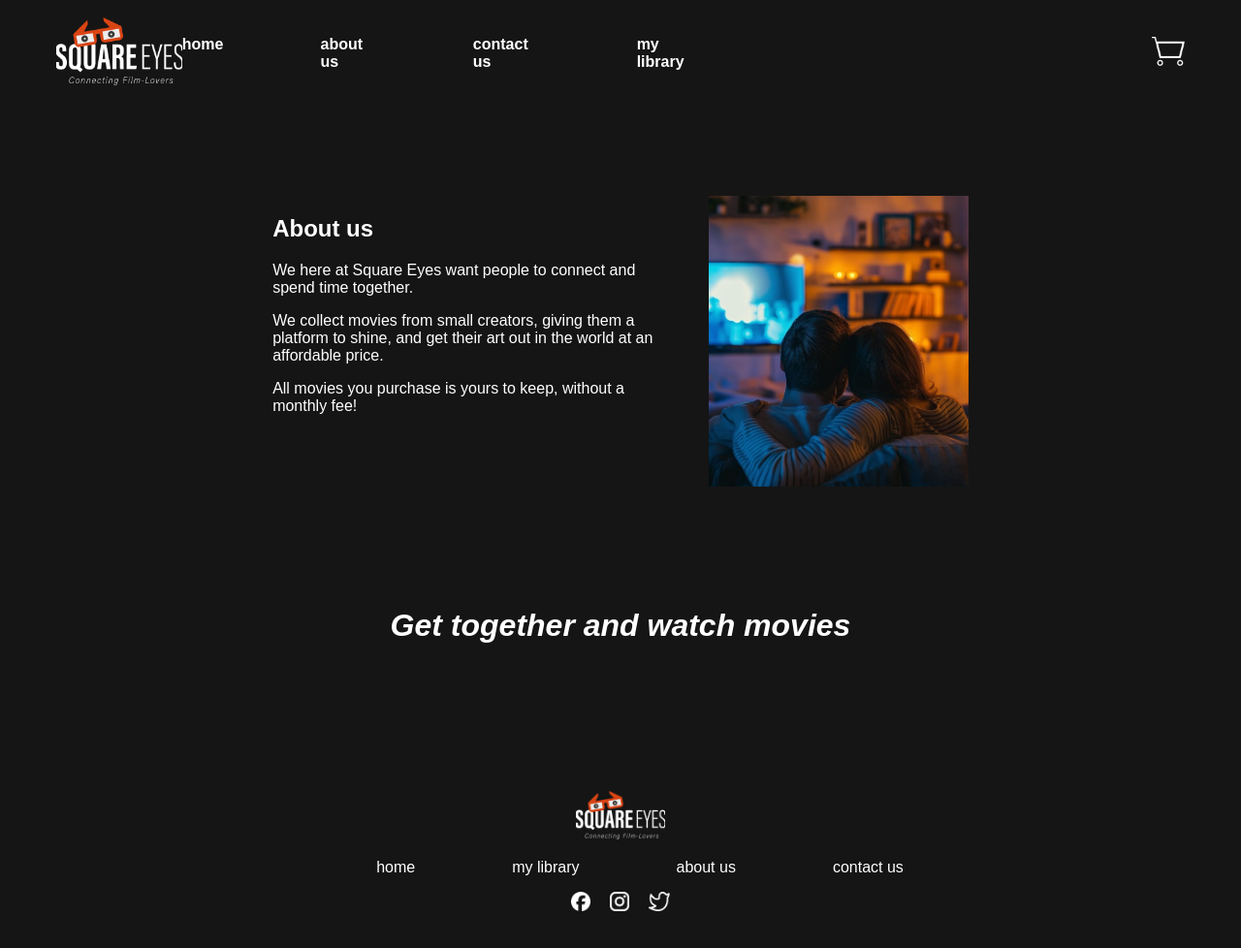
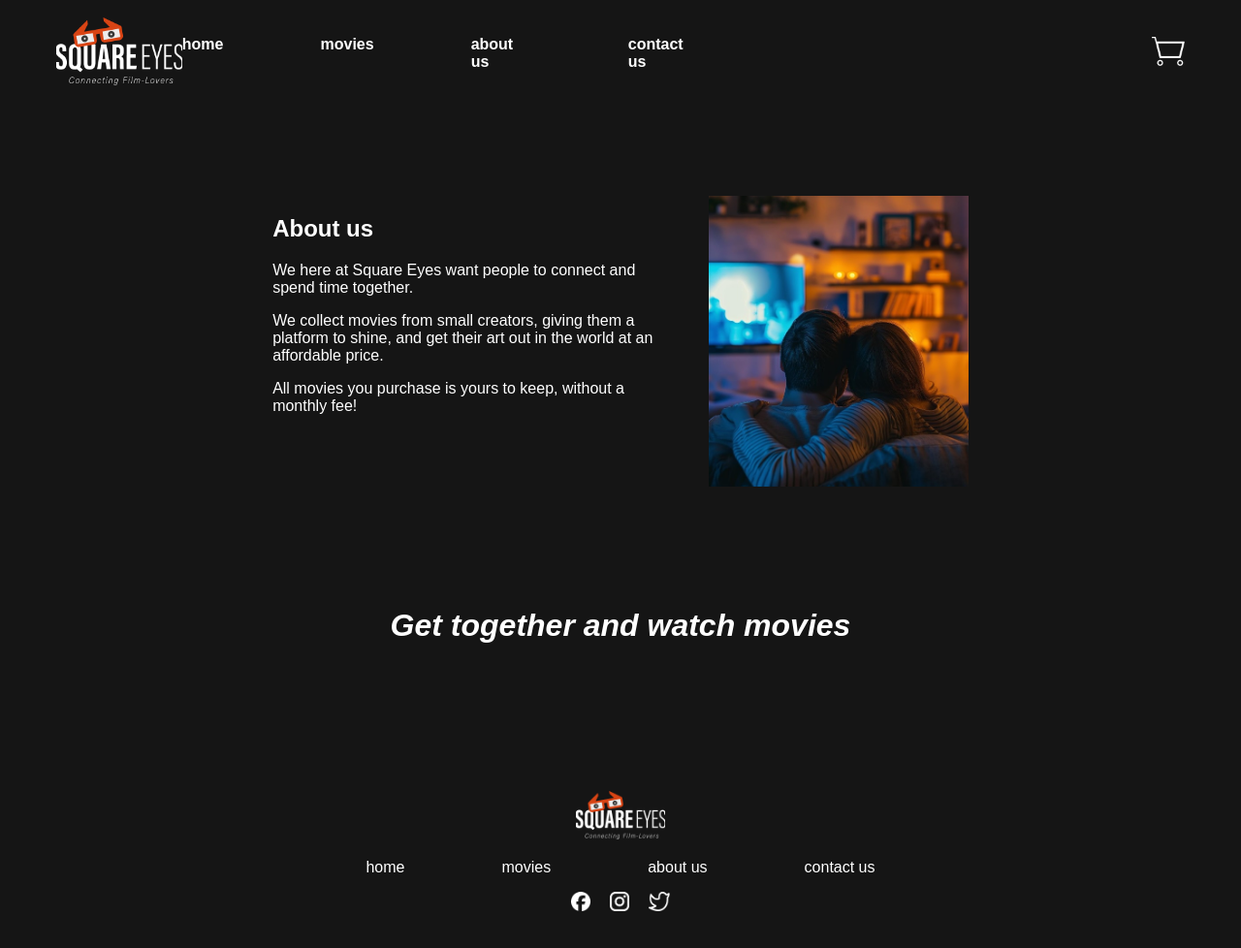
Before and after one commit to kaijanna/squareeyes, a plain HTML site: page about-us.html in a window 1280 px wide. Shown: the whole page at 97% size. Drawn offline with Linux system fonts and the light colour scheme.

Commit message:
modified:   about-us.html 	modified:   added-to-cart.html 	modified:   check-out-page.html 	modified:   contact-us.html 	modified:   css/stylesheet.css 	modified:   index.html 	modified:   movie-info.html 	modified:   movies.html 	modified:   success-page.html

```diff
--- a/about-us.html
+++ b/about-us.html
@@ -17,9 +17,9 @@
                 <div><a href="index.html"> <img src="images/logo.png" class="navlogo"></a> </div>
                 <div class="nav-button-div">
                     <a href="index.html" class="navlink">home</a>
+                    <a href="movies.html" class="navlink">movies</a>
                    <a href="about-us.html" class="navlink">about us</a>
                    <a href="contact-us.html" class="navlink">contact us</a>
-                   <a href="contact-us.html" class="navlink">my library</a>
                 </div>
                 <div class="cart"><a href="check-out-page.html"> <img src="images/cart.png" class="navcart" style="height: 30px;"></a> </div>
           </div>
@@ -51,7 +51,7 @@
         <div><a href="index.html"><img src="images/logo.png" alt="logo" style="height: 50px;"></a></div>
         <ul style="list-style-type: none;">
             <li><a href="index.html" class="footerlink"> home</a></li>
-            <li><a href="contact-us.html" class="footerlink"> my library</a></li>
+            <li><a href="movies.html" class="footerlink"> movies</a></li>
             <li><a href="about-us.html" class="footerlink"> about us</a></li>
             <li><a href="contact-us.html" class="footerlink"> contact us</a></li>
         </ul>
--- a/css/stylesheet.css
+++ b/css/stylesheet.css
@@ -149,7 +149,7 @@ margin: 10px 0px;
 .footer-section{
   display: flex; flex-direction: column; justify-content: center; justify-items: center; align-items: center; padding: 50px;
 }
-ul{ display: flex; flex-direction: row; gap: 100px;}
+ul{ display: flex; flex-direction: row; gap: 100px; padding-left: 0px;}
 .sosialmedia{ display: flex; flex-direction: row; gap: 20px;}
 
 .footerlink{
```
Also changed, not shown: added-to-cart.html (+2 -2 lines), check-out-page.html (+2 -2 lines), contact-us.html (+2 -2 lines), index.html (+3 -2 lines), movie-info.html (+2 -2 lines), movies.html (+2 -2 lines), success-page.html (+2 -2 lines).
